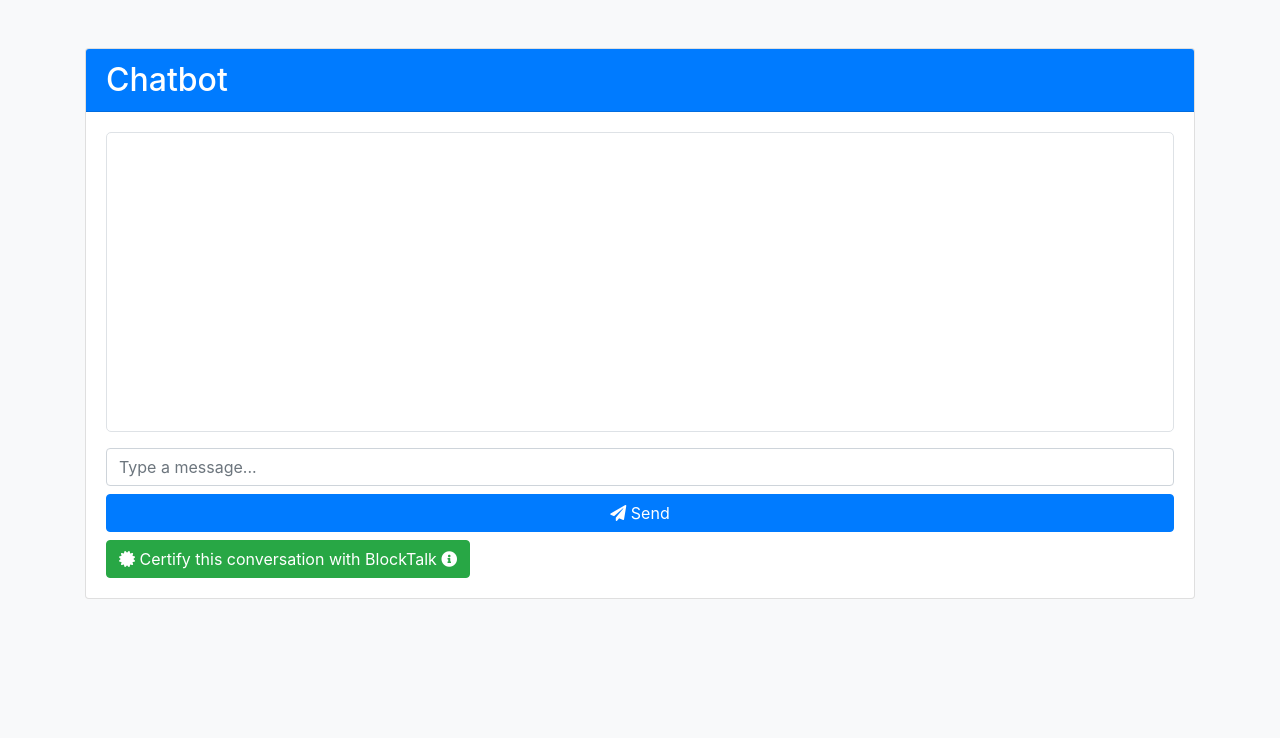
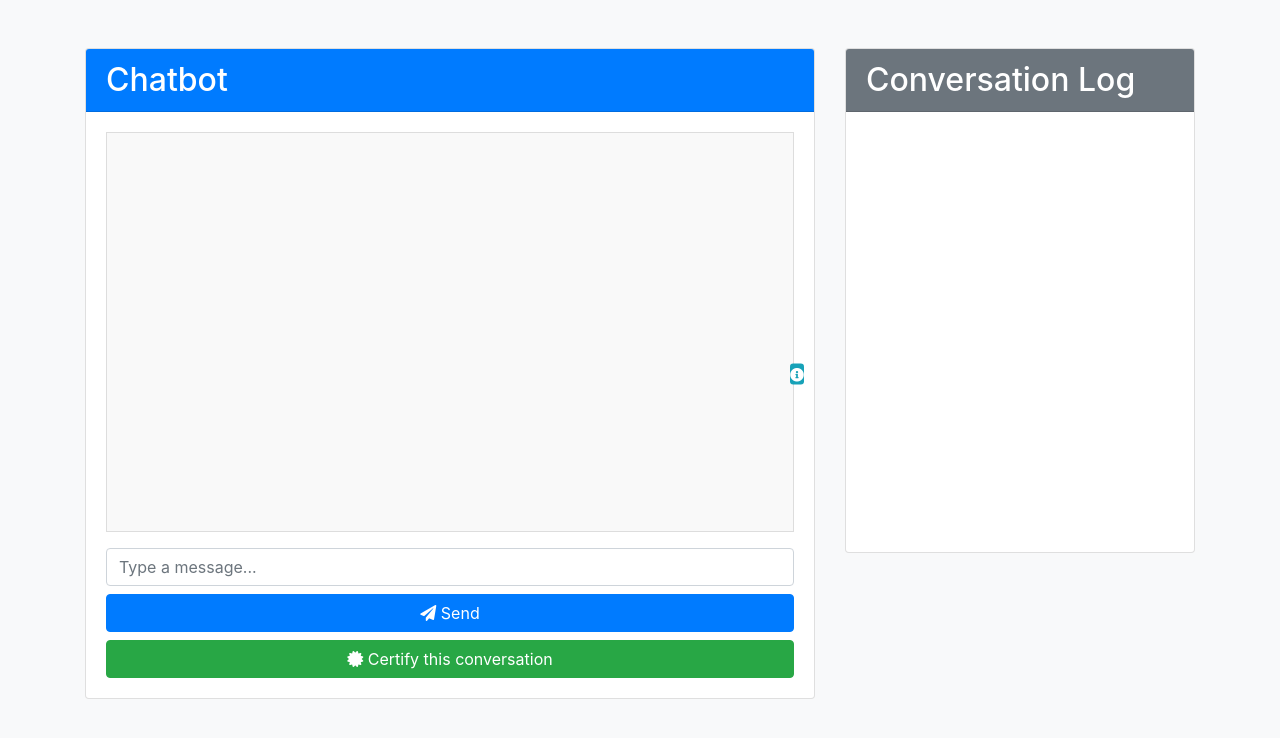
Before and after one commit to Christof93/BlockChatDemo, a Flask app: page / in a window 1280 px wide. Shown: the top 738 px of the page. Run offline with Flask 3, Linux system fonts and the light colour scheme; some libraries are stand-ins or nearby versions.

Commit message:
signing messages

```diff
--- a/app.py
+++ b/app.py
@@ -1,8 +1,23 @@
 from flask import Flask, render_template, request, jsonify
 from datetime import datetime
 import hashlib
+import shortuuid
+
+from cryptography.hazmat.primitives.asymmetric import rsa, padding
+from cryptography.hazmat.primitives import hashes, serialization
+from cryptography.hazmat.primitives.asymmetric.padding import PKCS1v15
+from cryptography.hazmat.backends import default_backend
 
 app = Flask(__name__)
+
+private_key = rsa.generate_private_key(
+    public_exponent=65537,
+    key_size=2048,
+    backend=default_backend()
+)
+
+# Derive public key from private key
+public_key = private_key.public_key()
 
 @app.route('/')
 def index():
@@ -11,10 +26,11 @@ def index():
 @app.route('/chat', methods=['POST'])
 def chat():
     user_message = request.json.get('message')
+    id = request.json.get('id')
     bot_response = get_bot_response(user_message)
-    log_conversation('User', user_message)
-    log_conversation('Bot', bot_response)
-    return jsonify({'response': bot_response})
+    user_log = log_conversation('User', user_message, id)
+    bot_log = log_conversation('Bot', bot_response, id)
+    return jsonify({'response': bot_response, 'logs': [user_log, bot_log]})
 
 @app.route('/certify', methods=['POST'])
 def certify():
@@ -37,15 +53,26 @@ def get_bot_response(message):
     else:
         return 'I am just a simple bot. I cannot understand complex queries yet.'
 
-def log_conversation(sender, message):
-    timestamp = datetime.utcnow().isoformat()
+def log_conversation(sender, message, id):
+    timestamp = datetime.now().isoformat()
     log_entry = {
+        'uri':f"urn:trusteez:blocktalk:v1:{id}",
+        'conversationId': shortuuid.uuid(),
         'timestamp': timestamp,
         'sender': sender,
-        'message': message
+        'message': message,
     }
+    signed = private_key.sign(
+        str(log_entry).encode(),
+        padding.PKCS1v15(),
+        hashes.SHA256()
+    )
+    log_entry['signature'] = str(signed)
+
     log_hash = hashlib.sha256(str(log_entry).encode()).hexdigest()
     print(f'Logged to "blockchain": {log_entry} with hash: {log_hash}')
 
+    return log_entry
+
 if __name__ == '__main__':
     app.run(debug=True)
--- a/static/css/styles.css
+++ b/static/css/styles.css
@@ -1,14 +1,5 @@
 body {
     background-color: #f8f9fa;
-}
-
-.chat-window {
-    height: 300px;
-    overflow-y: auto;
-    border: 1px solid #dee2e6;
-    padding: 10px;
-    border-radius: 5px;
-    background-color: #ffffff;
 }
 
 .message {
@@ -22,3 +13,24 @@ body {
 .message.bot {
     text-align: left;
 }
+
+/* Custom styles for the chatbot and conversation log interface */
+.chat-window {
+    height: 400px;
+    overflow-y: scroll;
+    border: 1px solid #ddd;
+    padding: 10px;
+    background-color: #f9f9f9;
+}
+
+#conversation-log {
+    height: 400px;
+    overflow-y: scroll;
+    padding: 0;
+    list-style-type: none;
+}
+
+#conversation-log .list-group-item {
+    border: none;
+    border-bottom: 1px solid #ddd;
+}
--- a/static/js/script.js
+++ b/static/js/script.js
@@ -1,15 +1,13 @@
-let chatWindow = document.getElementById('chat-window');
-let conversation = [];
+document.addEventListener('DOMContentLoaded', () => {
+    const chatWindow = document.getElementById('chat-window');
+    const conversationLog = document.getElementById('conversation-log');
 
     function sendMessage() {
-    let input = document.getElementById('chat-input');
-    let message = input.value.trim();
+        const input = document.getElementById('chat-input');
+        const message = input.value;
+        if (message.trim() === '') return;
 
-    if (message !== '') {
-        addMessage('User', message);
-        conversation.push({ sender: 'User', message: message });
-        input.value = '';
-
+        // Send message to server
         fetch('/chat', {
             method: 'POST',
             headers: {
@@ -19,21 +17,41 @@ function sendMessage() {
         })
         .then(response => response.json())
         .then(data => {
-            addMessage('Bot', data.response);
-            conversation.push({ sender: 'Bot', message: data.response });
+            // Display user message and bot response
+            data.logs.forEach(log => displayLog(log));
+            displayMessage('Bot', data.response);
         });
-    }
+
+        // Display user message
+        displayMessage('User', message);
+        input.value = '';
     }
 
-function addMessage(sender, message) {
-    let messageElement = document.createElement('div');
-    messageElement.classList.add('message', sender.toLowerCase());
-    messageElement.innerHTML = `<strong>${sender}:</strong> ${message}`;
+    function displayMessage(sender, message) {
+        const messageElement = document.createElement('div');
+        messageElement.textContent = `${sender}: ${message}`;
         chatWindow.appendChild(messageElement);
-    chatWindow.scrollTop = chatWindow.scrollHeight;
     }
 
-function certifyConversation() {
+    function displayLog(log) {
+        const logEntry = document.createElement('li');
+        logEntry.className = 'list-group-item';
+        logEntry.textContent = `${log.timestamp} - ${log.sender}: ${log.message} (Signature: ${log.signature})`;
+        conversationLog.appendChild(logEntry);
+    }
+
+    window.sendMessage = sendMessage;
+
+    window.certifyConversation = function(event) {
+        // Prevent event propagation to parent button
+        event.stopPropagation();
+
+        // Gather conversation log
+        const conversation = [];
+        conversationLog.querySelectorAll('li').forEach((logItem) => {
+            conversation.push(logItem.textContent);
+        });
+
         fetch('/certify', {
             method: 'POST',
             headers: {
@@ -46,7 +64,8 @@ function certifyConversation() {
             if (data.success) {
                 alert('Conversation certified successfully!');
             } else {
-            alert('Failed to certify the conversation.');
+                alert('Failed to certify conversation.');
             }
         });
-}
+    };
+});
--- a/templates/index.html
+++ b/templates/index.html
@@ -10,6 +10,9 @@
 </head>
 <body>
     <div class="container mt-5">
+        <div class="row">
+            <!-- Chat Interface -->
+            <div class="col-md-8">
                 <div class="card">
                     <div class="card-header bg-primary text-white">
                         <h2 class="mb-0">Chatbot</h2>
@@ -21,17 +24,31 @@
                             <button class="btn btn-primary btn-block" onclick="sendMessage()">
                                 <i class="fas fa-paper-plane"></i> Send
                             </button>
-                    <div class="d-flex justify-content-between align-items-center mt-2">
-                        <button id="certify-btn" class="btn btn-success" onclick="certifyConversation()">
-                            <i class="fas fa-certificate"></i> Certify this conversation with BlockTalk
-                            <i class="fas fa-info-circle" type="button" data-toggle="collapse" data-target="#info-collapse" onclick="(evt) => {console.log('stop propapgation');evt.stopImmediatePropagation()}"></i>
+                            <div class="d-flex mt-2">
+                                <button id="certify-btn" class="btn btn-success btn-block position-relative" onclick="certifyConversation(event)">
+                                    <i class="fas fa-certificate"></i> Certify this conversation
+                                    <button class="btn btn-info btn-sm position-absolute" type="button" data-toggle="collapse" data-target="#info-collapse" style="top: 50%; right: 10px; transform: translateY(-50%); border: none; padding: 0;">
+                                        <i class="fas fa-info-circle"></i>
                                     </button>
-
+                                </button>
                             </div>
                             <div id="info-collapse" class="collapse mt-2">
                                 <div class="alert alert-info" role="alert">
                                     Certifying this conversation with BlockTalk will create a record on the blockchain to verify the authenticity of the conversation. This record helps ensure that the conversation has not been tampered with and provides a proof of integrity.
                                 </div>
+                            </div>
+                        </div>
+                    </div>
+                </div>
+            </div>
+            <!-- Conversation Log -->
+            <div class="col-md-4">
+                <div class="card">
+                    <div class="card-header bg-secondary text-white">
+                        <h2 class="mb-0">Conversation Log</h2>
+                    </div>
+                    <div class="card-body">
+                        <ul class="list-group" id="conversation-log"></ul>
                     </div>
                 </div>
             </div>
```
Lines whose indentation alone changed are shown as unchanged.
